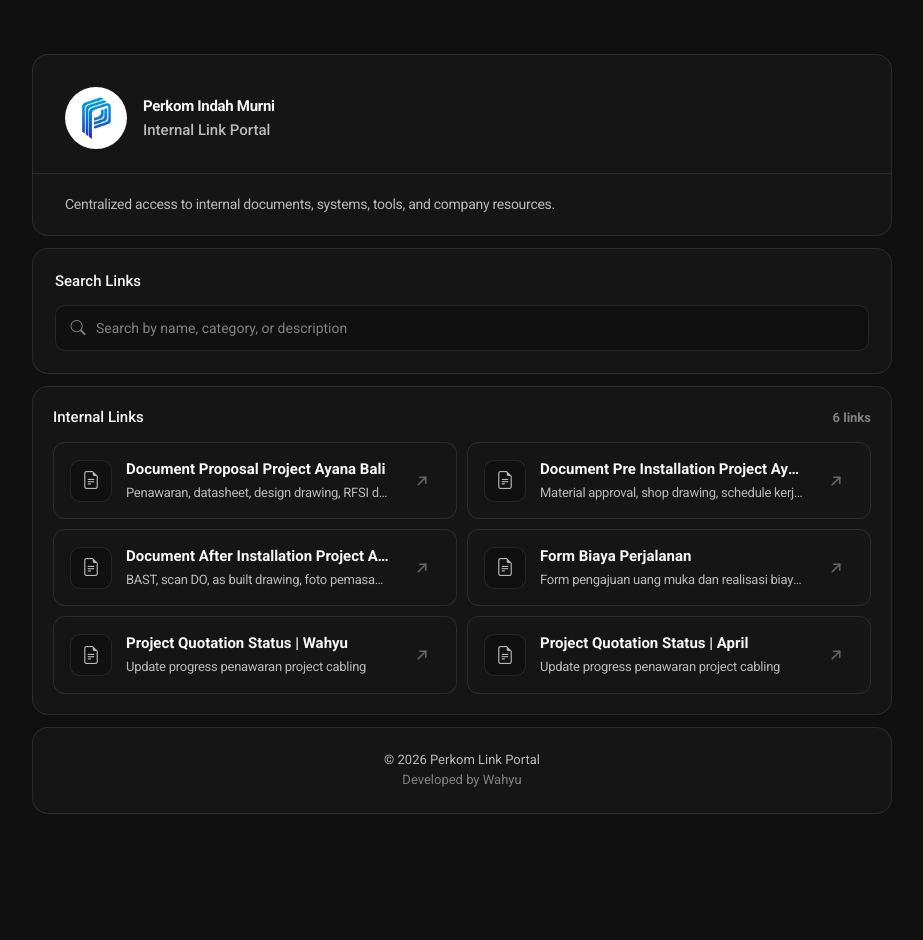
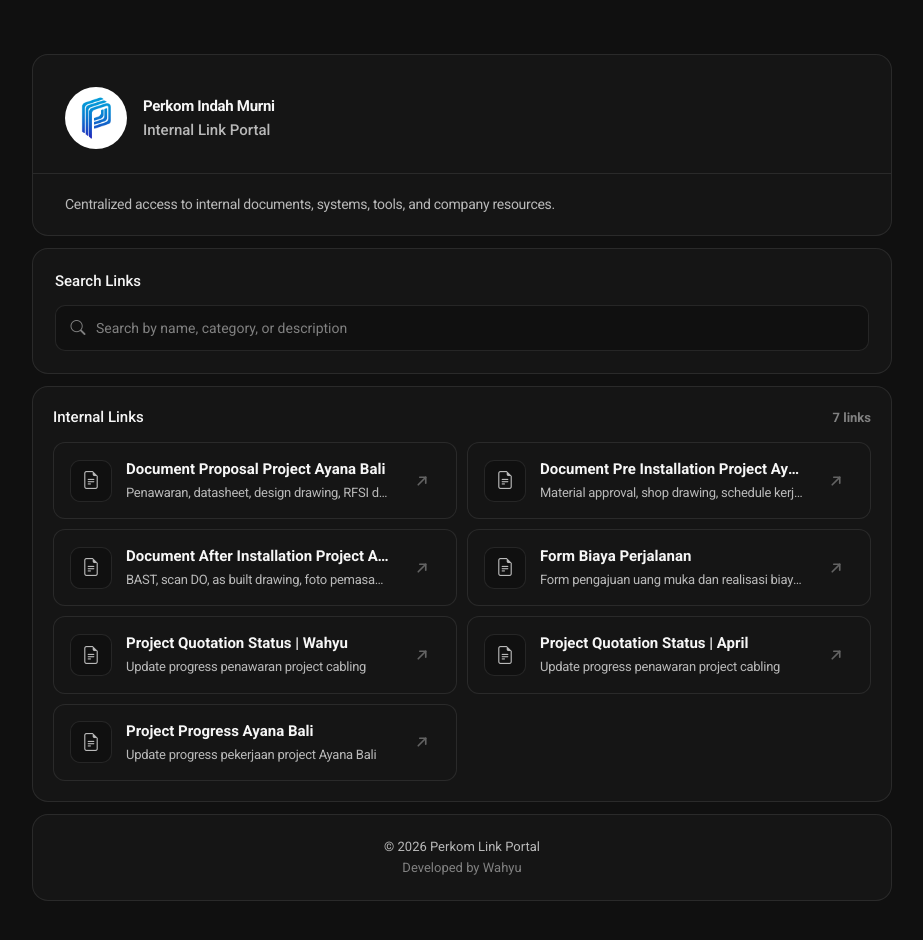
Before and after one commit to wahyu-devs/company-link-portal, a plain HTML site: page index.html in a window 1280 px wide. Shown: the whole page, without its empty margins (178-1101 px from the left). Before the commit the page ends 868 px from the top, so only its background shows below. Drawn offline with nearby package versions, Linux system fonts and the light colour scheme.

Commit message:
Add new link

```diff
--- a/index.html
+++ b/index.html
@@ -598,6 +598,14 @@
         url: "",
         badge: "",
       },
+      {
+        name: "Project Progress Ayana Bali",
+        category: "Documentation",
+        description: "Update progress pekerjaan project Ayana Bali",
+        icon: "bi-file-earmark-text",
+        url: "https://docs.google.com/spreadsheets/d/1INY7dGlIusZRGX0RKLKqqjtIiH4rxtKUb-7Us-DbvaI/edit?gid=1533323113#gid=1533323113",
+        badge: "",
+      },
     ];
 
     const searchInput = document.getElementById("searchInput");
```
